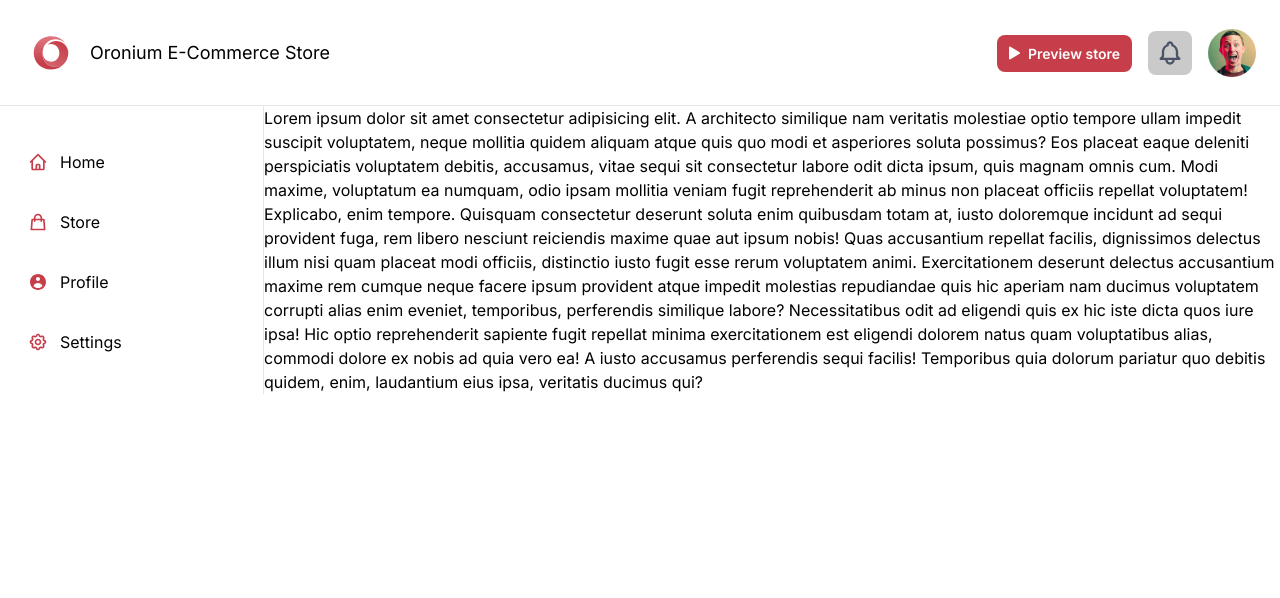
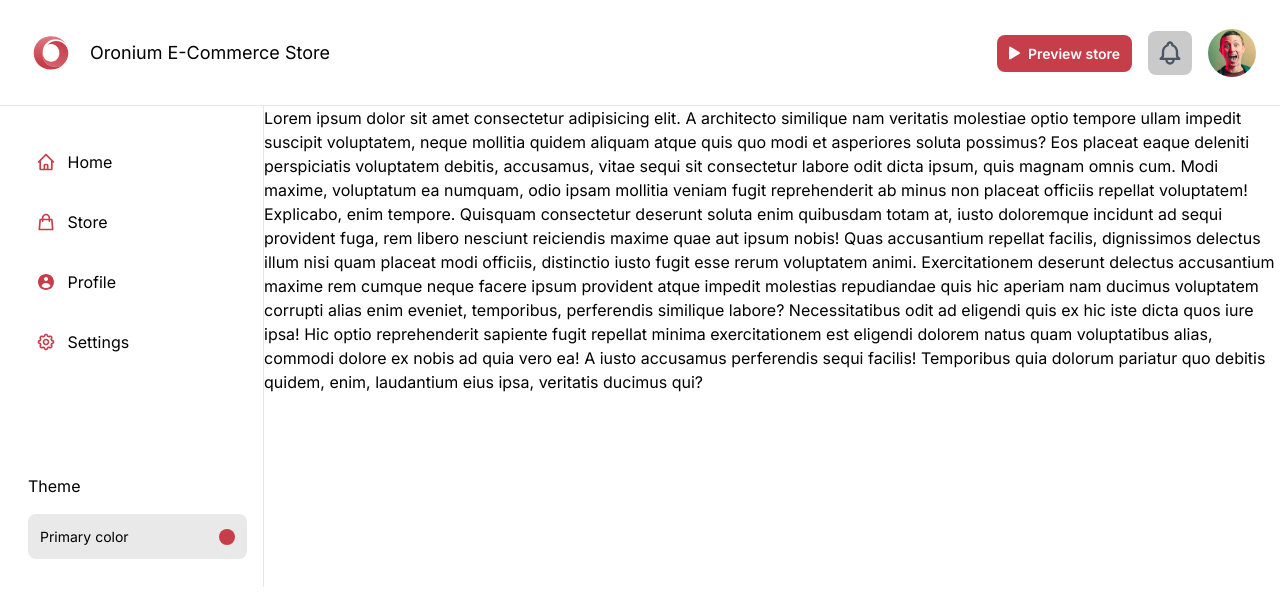
Before and after one commit to Abinsonsuresh/Ecommerce-Dashboard-Oronium, a Next.js app: page / in a window 1280 px wide. Shown: the top 598 px of the page. Built offline with nearby package versions, Linux system fonts and the light colour scheme.

Commit message:
theme sec added & sidebar completed

```diff
--- a/src/components/Sidebar/Main/Sidebar.jsx
+++ b/src/components/Sidebar/Main/Sidebar.jsx
@@ -10,17 +10,17 @@ const Sidebar = () => {
     };
     return (
         <div>
-            <div className='flex w-[264px] border-r border-[#e7e5e5] p-4 pt-8'>
-                <div>
+            <div className='flex flex-col  w-[264px] border-r border-[#e7e5e5] p-4 pt-8'>
+                <div className='flex items-center w-full flex-col'>
                     {
                         SCData.map((com) => {
                             return (
-                                <div key={com.id} onClick={() => handleItemClick(com.id)} className={selectedItem === com.id ? 'selected cursor-pointer bg-[#FCF3F4] w-[216px] h-[60px]  rounded-[6px] py-[12px] pl-[12px] pr-[16px]' : 'w-[216px] h-[60px]  rounded-[6px] py-[12px] pl-[12px] pr-[16px] cursor-pointer'}>
-                                    <div className='flex gap-3 items-center'>
+                                <div key={com.id} onClick={() => handleItemClick(com.id)} className={selectedItem === com.id ? 'selected gap-[8px]  cursor-pointer w-full bg-[#FCF3F4]  h-[60px]  rounded-[6px] py-[12px] pl-[12px]' : 'w-[216px] h-[60px]  rounded-[6px] gap-[8px]  py-[12px] pl-[12px] pr-[16px] cursor-pointer'}>
+                                    <div className='flex gap-3 items-center '>
                                         <span className={selectedItem === com.id ? 'bg-[#e3a9ae] rounded-lg p-2' : ''}>
-                                        {com.icon}
+                                            {com.icon}
                                         </span>
-                                        <span>{com.item}</span>
+                                        <span className='text-[16px] leading-[24px]'>{com.item}</span>
                                     </div>
                                 </div>
                             )
@@ -28,6 +28,16 @@ const Sidebar = () => {
                     }
 
                 </div>
+                    <div className='flex flex-col justify-start mt-[84px] py-[12px] pl-[12px]'>
+                        <span>Theme</span>
+                        <div className='flex items-center mt-4 rounded-[8px] bg-[#eae9e9] p-[12px] justify-between'>
+                            <span className='text-[14px]'>Primary color</span>
+                            <svg width="16" height="16" viewBox="0 0 16 16" fill="none" xmlns="http://www.w3.org/2000/svg">
+                                <circle cx="8" cy="8" r="8" fill="#C63E4A" />
+                            </svg>
+
+                        </div>
+                    </div>
 
             </div>
         </div >
```
